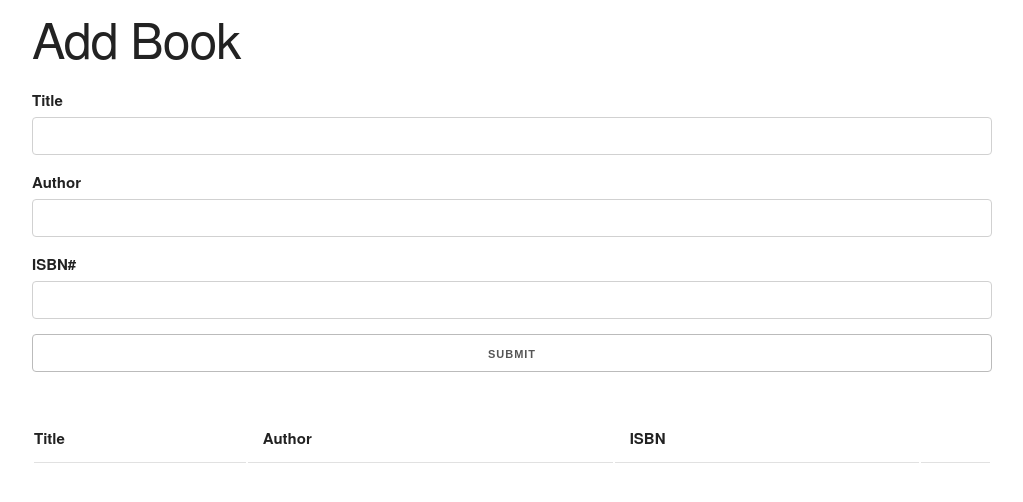
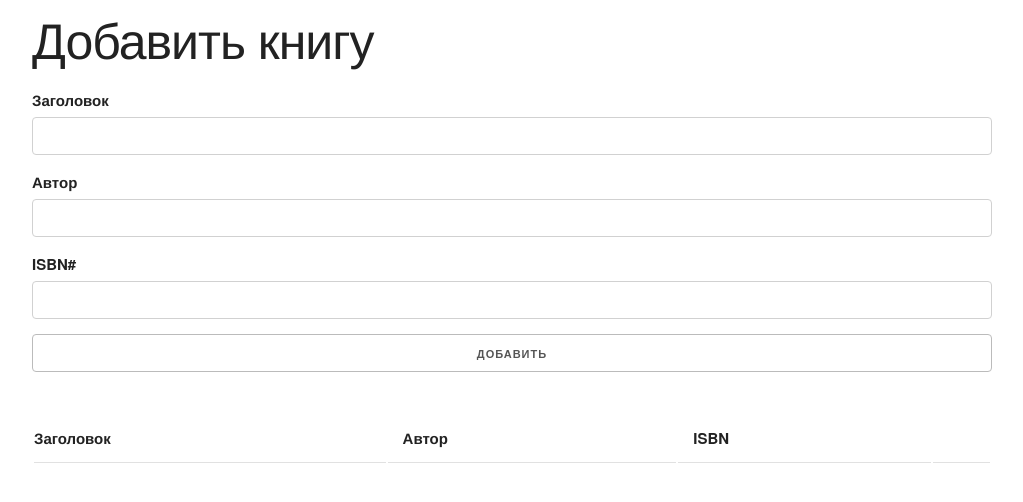
Before and after one commit to LikeSatie/BookList_JavaScript_Skeleton, a plain HTML site: page index.html in a window 1280 px wide. Shown: the whole page, without its empty margins (128-1151 px from the left). Drawn offline with nearby package versions, Linux system fonts and the light colour scheme.

Commit message:
Initial commit, UI is done

```diff
--- a/index.html
+++ b/index.html
@@ -1,5 +1,5 @@
 <!DOCTYPE html>
-<html lang="en">
+<html lang="ru">
 
 <head>
   <meta charset="UTF-8">
@@ -21,19 +21,19 @@
       background: red;
     }
   </style>
-  <title>BookStore</title>
+  <title>Книжный</title>
 </head>
 
 <body>
   <div class="container">
-    <h1>Add Book</h1>
+    <h1>Добавить книгу</h1>
     <form id="book-form">
       <div>
-        <label for="title">Title</label>
+        <label for="title">Заголовок</label>
         <input type="text" id="title" class="u-full-width">
       </div>
       <div>
-        <label for="author">Author</label>
+        <label for="author">Автор</label>
         <input type="text" id="author" class="u-full-width">
       </div>
       <div>
@@ -41,14 +41,14 @@
         <input type="text" id="isbn" class="u-full-width">
       </div>
       <div>
-        <input type="submit" value="submit" class="u-full-width">
+        <input type="submit" value="добавить" class="u-full-width">
       </div>
     </form>
     <table class="u-full-width">
       <thead>
         <tr>
-          <th>Title</th>
-          <th>Author</th>
+          <th>Заголовок</th>
+          <th>Автор</th>
           <th>ISBN</th>
           <th></th>
         </tr>
```
